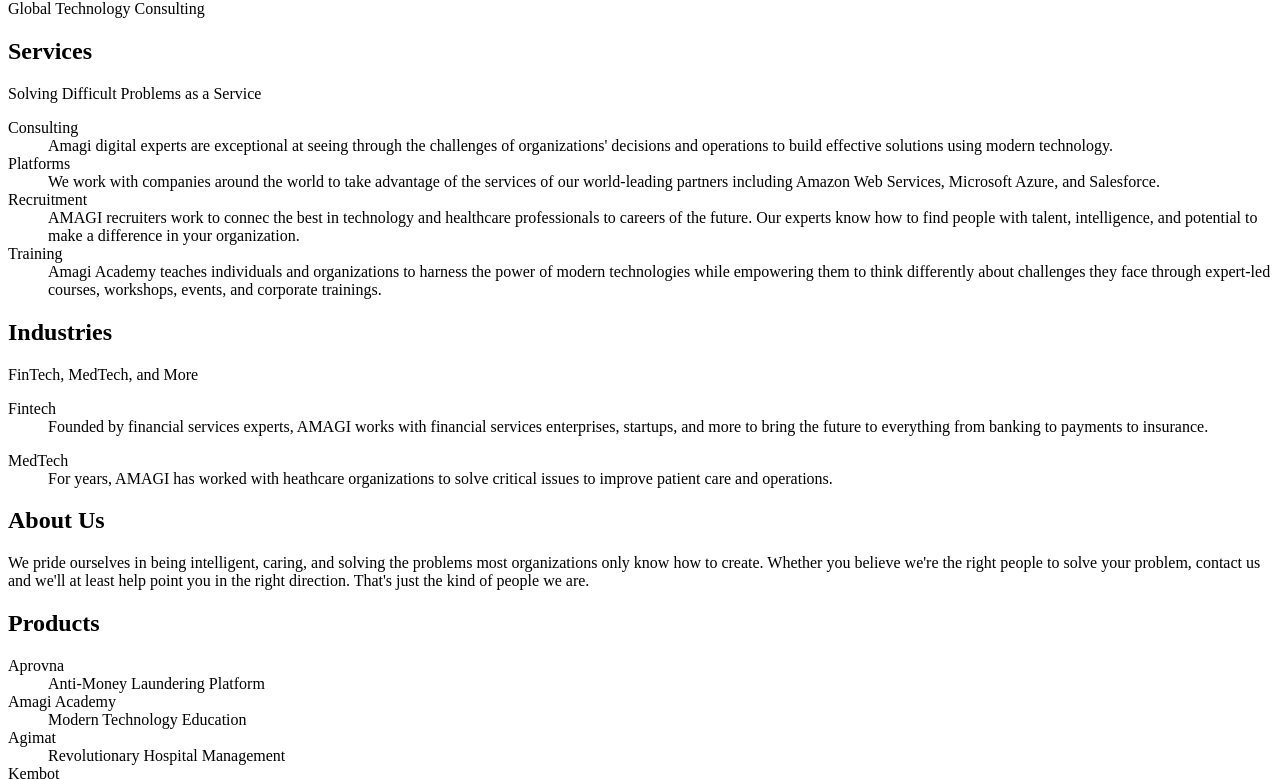
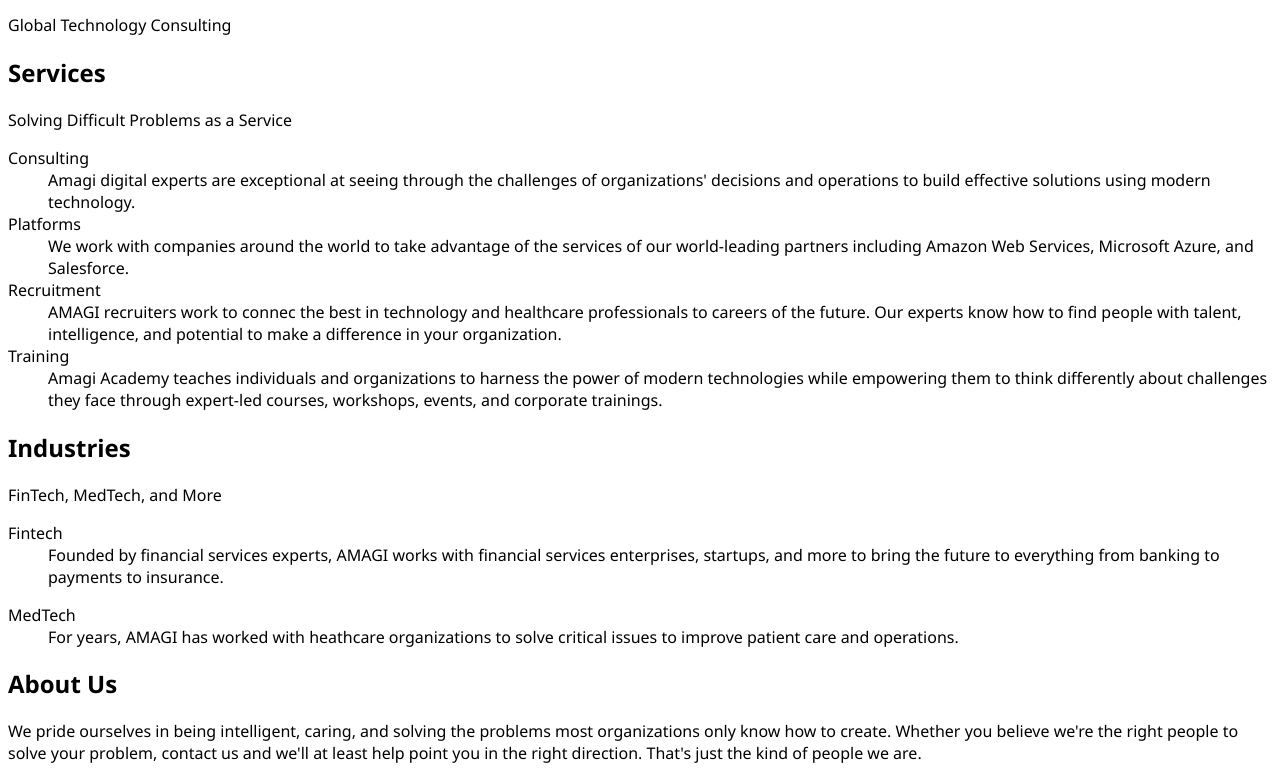
Before and after one commit to Acid-Free/amagi-webpage, a plain HTML site: page index.html in a window 1280 px wide. Shown: the part 124-904 px from the top of the page. Drawn offline with Linux system fonts and the light colour scheme.

Commit message:
Add css style

```diff
--- a/index.html
+++ b/index.html
@@ -6,6 +6,7 @@
   <title>Fake AMAGI Website</title>
   <meta name="description" content="AMAGI builds better digital solutions and teams.">
   <meta name="keywords" content="AMAGI, Technology, Consultancy, Healthcare, Financial">
+  <link rel="stylesheet" href="style.css">
 </head>
 
 <body>
--- /dev/null
+++ b/style.css
@@ -0,0 +1,3 @@
+body {
+  font-family: "Segoe UI", Tahoma, Geneva, Verdana, sans-serif;
+}
```
